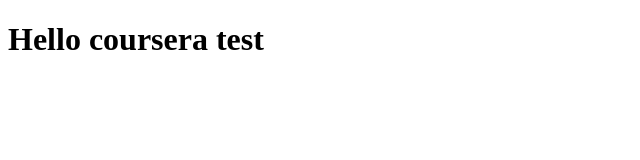
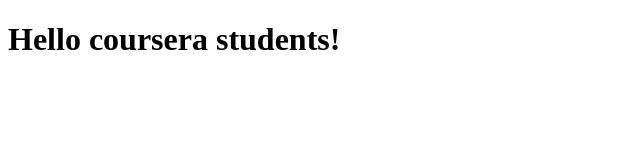
Before and after one commit to NattaratCh/coursera-angularJS, a plain HTML site: page index.html in a window 1280 px wide. Shown: the whole page, without its empty margins (0-640 px from the left). Drawn offline with Linux system fonts and the light colour scheme.

Commit message:
Next version of web file

```diff
--- a/index.html
+++ b/index.html
@@ -5,6 +5,6 @@
     <title>Hello Coursera</title>
   </head>
   <body>
-    <h1>Hello coursera test</h1>
+    <h1>Hello coursera students!</h1>
   </body>
 </html>
```
